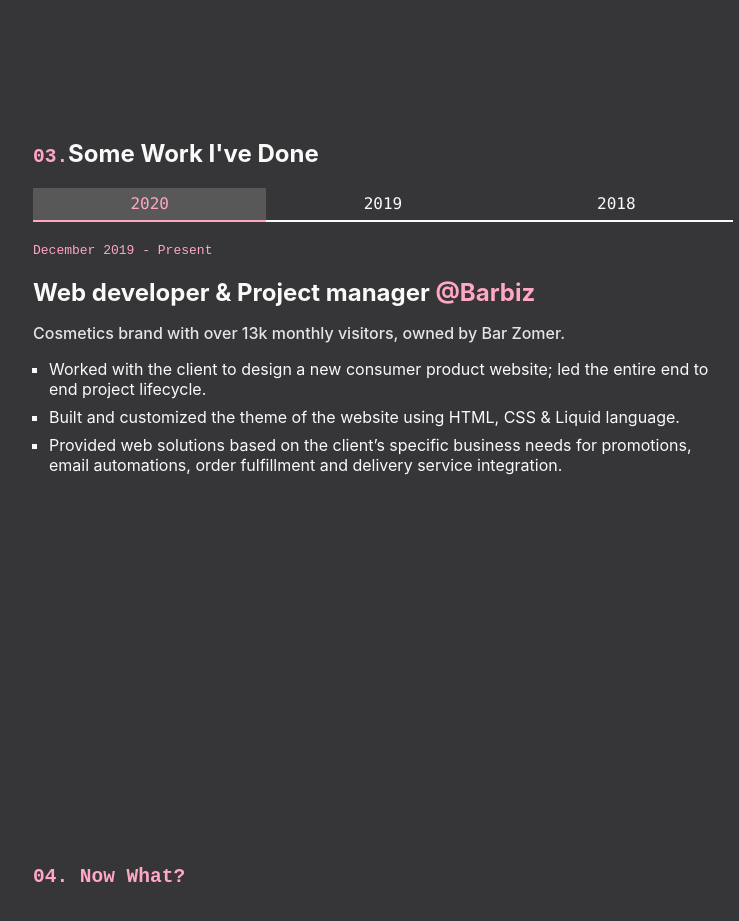
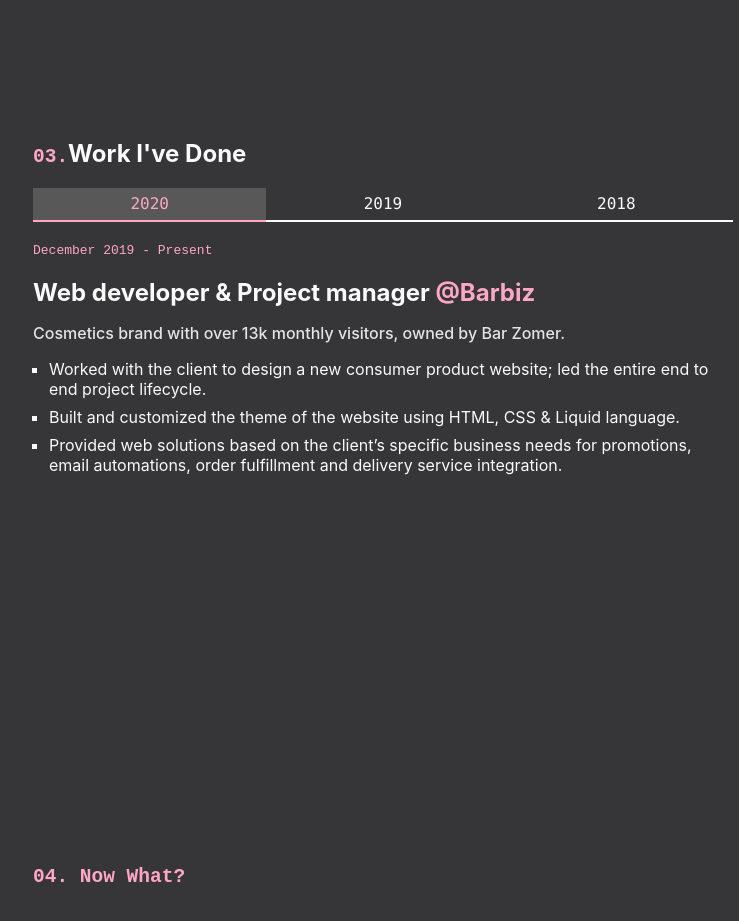
Before and after one commit to alonzuman/alonzuman-portfolio, a React (Create React App) app: page / in a window 1280 px wide. Shown: the part 3240-4161 px from the top of the page, without its empty margins (257-996 px from the left). Built offline with nearby package versions, Linux system fonts and the light colour scheme.

Commit message:
fix dates

```diff
--- a/src/App.js
+++ b/src/App.js
@@ -57,7 +57,7 @@ function App() {
           </section>
           <section >
             <div className='custom-anchor' id='work'>.</div>
-            <h1><span className='monospace'>03.</span>Some Work I've Done</h1>
+            <h1><span className='monospace'>03.</span>Work I've Done</h1>
             <MyWork />
           </section>
           {/* <section>
--- a/src/content/experience/experience.js
+++ b/src/content/experience/experience.js
@@ -61,7 +61,7 @@ export const experience = {
       },
       {
         id: 5,
-        dates: 'August 2019 - December 2020',
+        dates: 'August 2019 - December 2019',
         role: 'Co-Founder & Web developer',
         company: 'Leesa',
         description: 'Peer to peer rental marketplace startup.',
```
